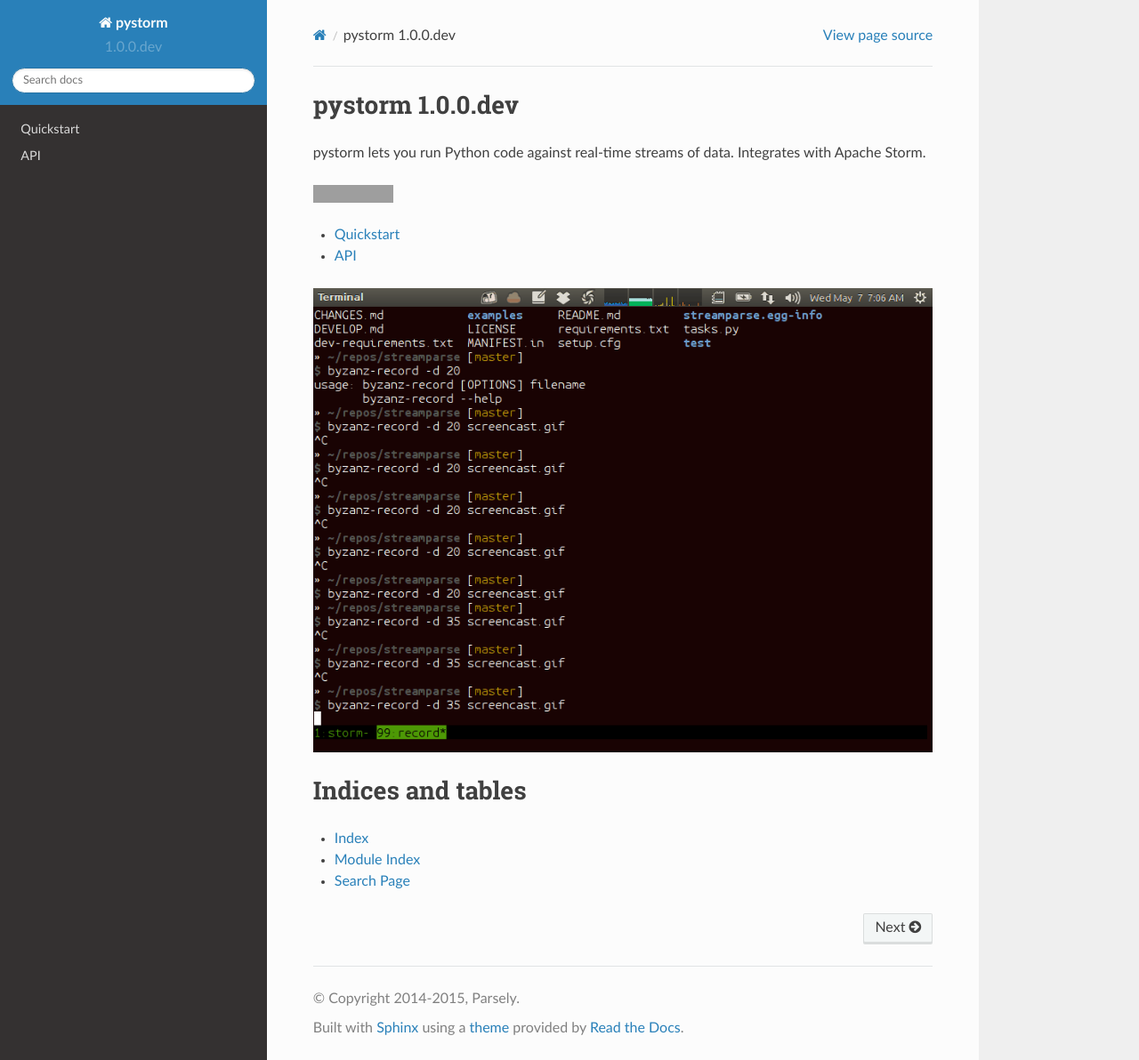
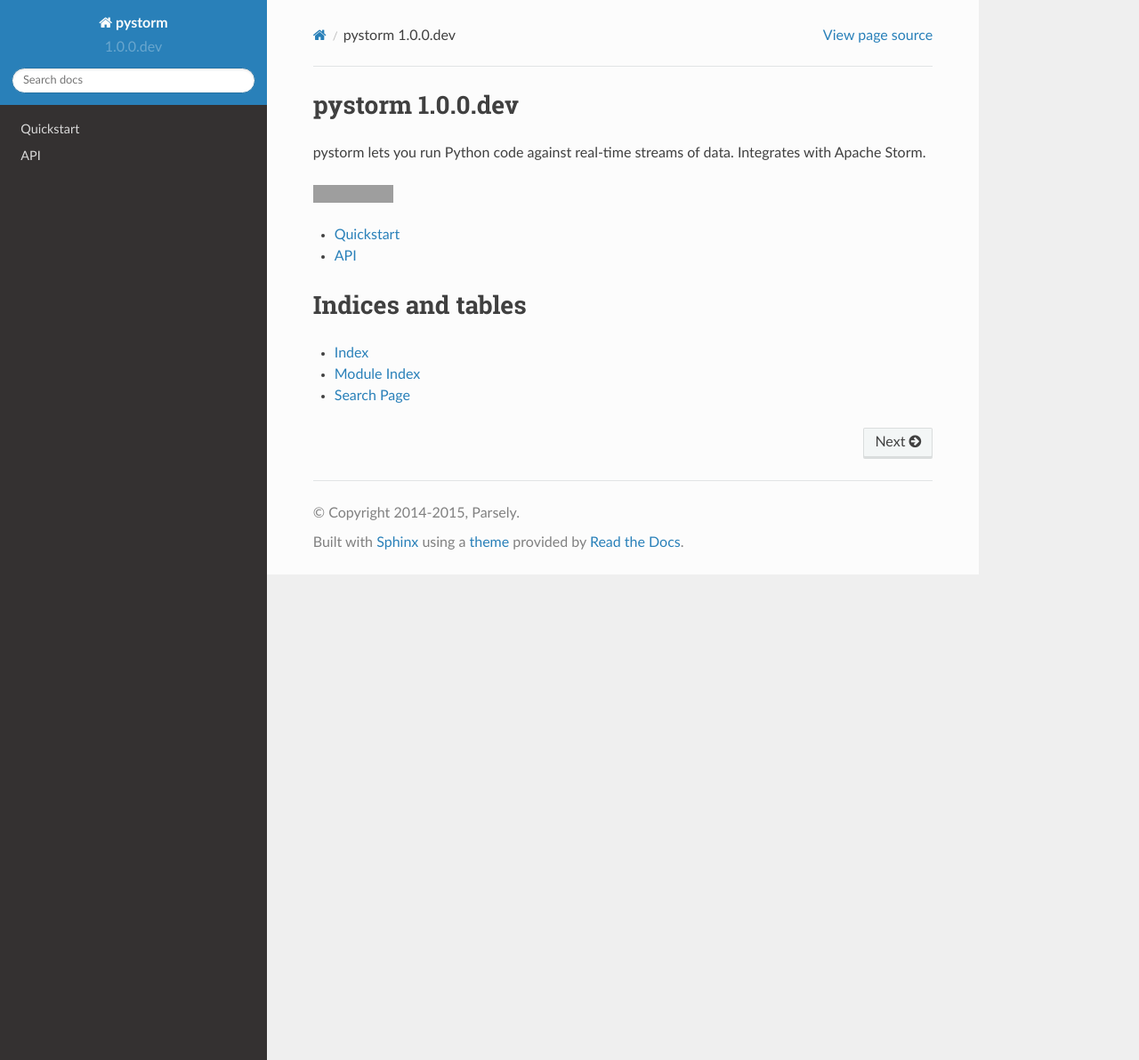
Before and after one commit to pystorm/pystorm, a Sphinx documentation site: the page built from doc/source/index.rst, in a window 1280 px wide and 1192 px high. Shown: the whole window at 89% size. Built offline with Sphinx 7.4.7 and the Read the Docs theme 2.0.0, drawn with Linux system fonts in a browser that asks for light colours; grey boxes are pictures that could not be loaded.

Commit message:
Remove quickstart GIF from docs

```diff
--- a/doc/source/index.rst
+++ b/doc/source/index.rst
@@ -18,9 +18,6 @@
    quickstart
    api
 
-.. image:: https://raw.githubusercontent.com/pystorm/pystorm/master/doc/source/images/quickstart.gif
-
-
 Indices and tables
 ==================
 
```
Also changed, not shown: doc/source/images/quickstart.gif (deleted).
